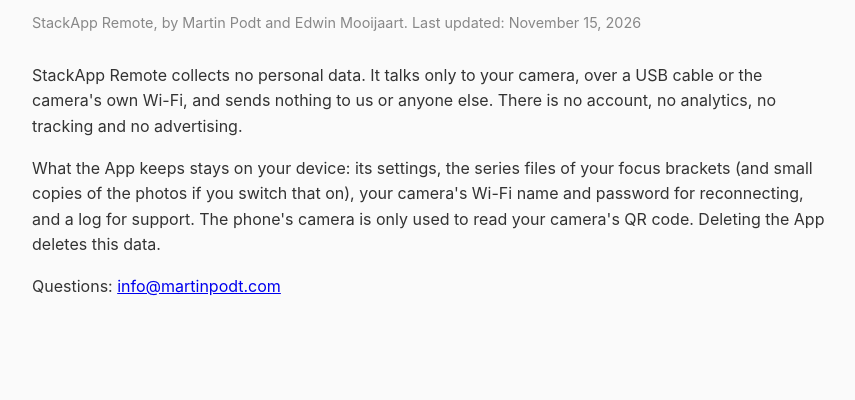
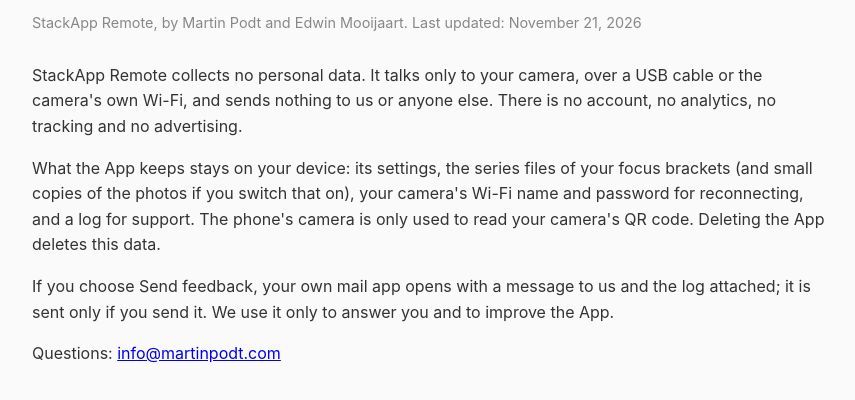
Before and after one commit to mpodt/privacy, a plain HTML site: page stackapp-remote/index.html in a window 1280 px wide. Shown: the part 96-496 px from the top of the page, without its empty margins (208-1063 px from the left). Drawn offline with Linux system fonts and the light colour scheme.

Commit message:
StackApp Remote: privacy policy and support page from the StackApp repository

```diff
--- a/stackapp-remote/index.html
+++ b/stackapp-remote/index.html
@@ -21,7 +21,7 @@
 <body>
 
 <h1>Privacy Policy</h1>
-<p class="last-updated">StackApp Remote, by Martin Podt and Edwin Mooijaart. Last updated: November 15, 2026</p>
+<p class="last-updated">StackApp Remote, by Martin Podt and Edwin Mooijaart. Last updated: November 21, 2026</p>
 
 <p>StackApp Remote collects no personal data. It talks only to your camera, over a USB cable or the camera's own
 Wi-Fi, and sends nothing to us or anyone else. There is no account, no analytics, no tracking and no advertising.</p>
@@ -30,6 +30,9 @@ Wi-Fi, and sends nothing to us or anyone else. There is no account, no analytics
 the photos if you switch that on), your camera's Wi-Fi name and password for reconnecting, and a log for support. The
 phone's camera is only used to read your camera's QR code. Deleting the App deletes this data.</p>
 
+<p>If you choose Send feedback, your own mail app opens with a message to us and the log attached; it is sent only if
+you send it. We use it only to answer you and to improve the App.</p>
+
 <p>Questions: <a href="mailto:info@martinpodt.com">info@martinpodt.com</a></p>
 
 </body>
```
